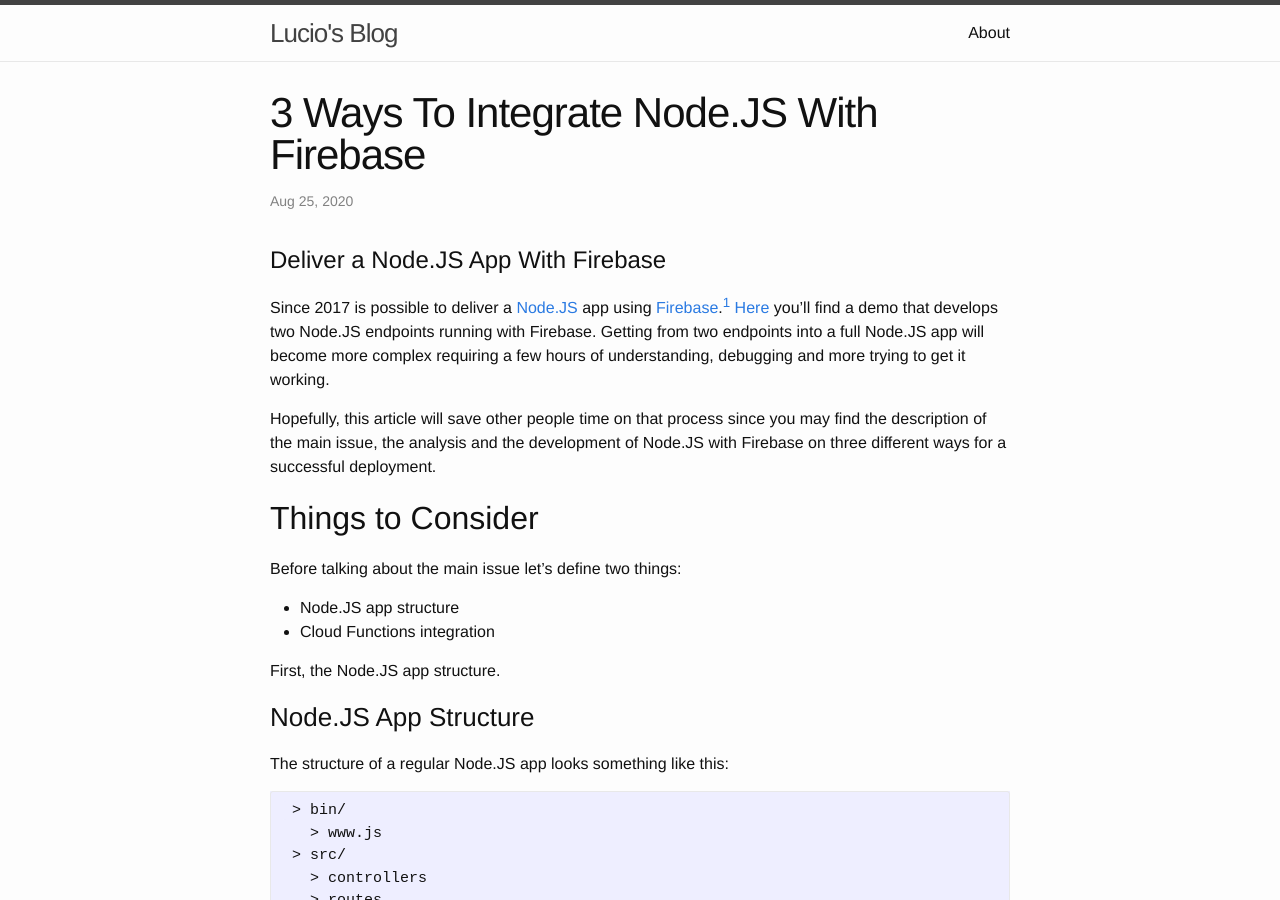
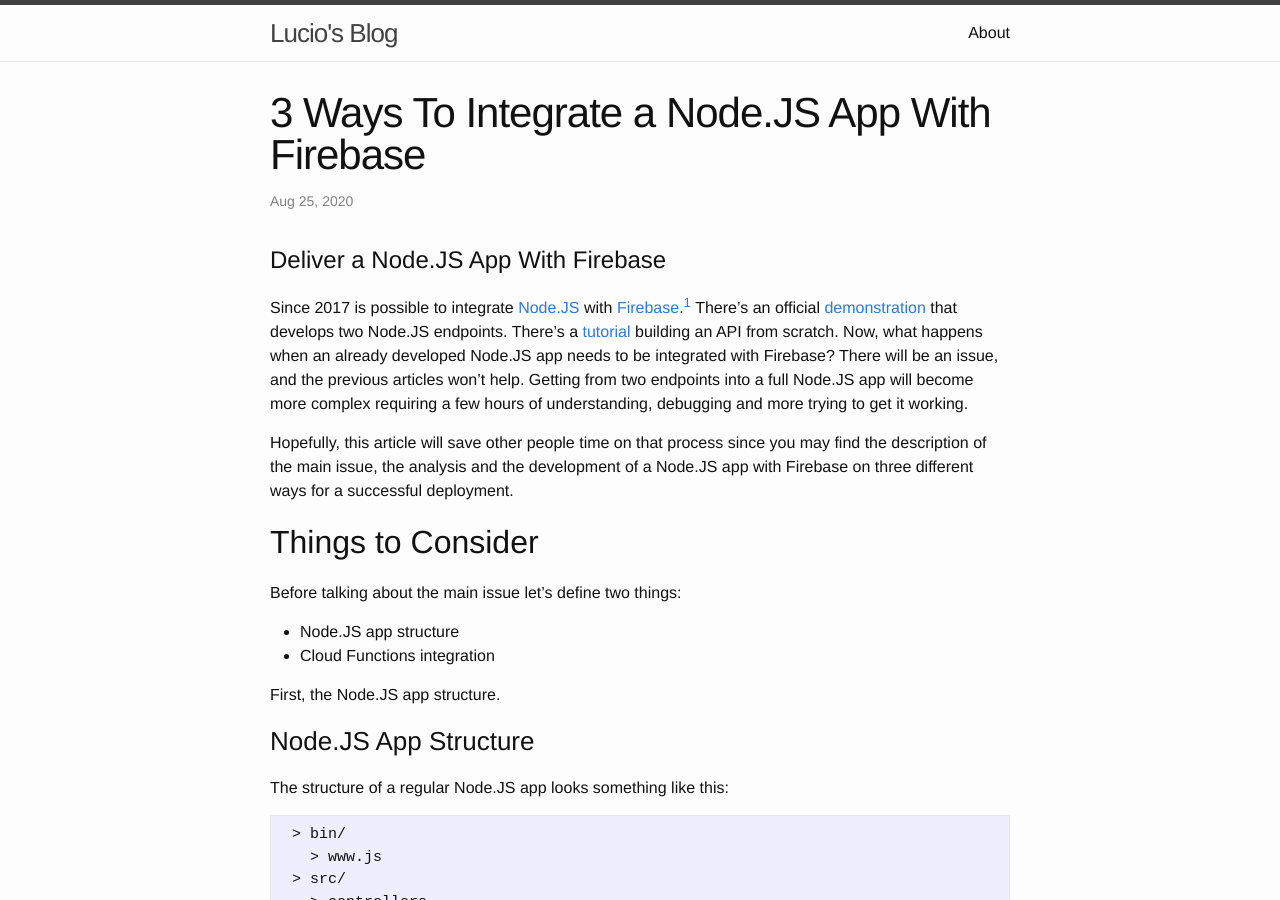
Before and after one commit to luciomartinez/luciomartinez.github.io, a Jekyll site: the page built from _posts/2020-08-25-3-ways-to-integrate-nodejs-with-firebase.md, in a window 1280 px wide and 900 px high. Built offline with Jekyll 4.4.1, drawn with Linux system fonts in a browser that asks for light colours.

Commit message:
Update post

```diff
--- a/_posts/2020-08-25-3-ways-to-integrate-nodejs-with-firebase.md
+++ b/_posts/2020-08-25-3-ways-to-integrate-nodejs-with-firebase.md
@@ -1,16 +1,20 @@
 ---
 layout: post
-title:  3 Ways To Integrate Node.JS With Firebase
+title:  3 Ways To Integrate a Node.JS App With Firebase
 date:   2020-08-25 20:48:00 +0200
 categories: cloud
 ---
 # Deliver a Node.JS App With Firebase
-Since 2017 is possible to deliver a [Node.JS](https://nodejs.org) app using [Firebase](https://firebase.google.com).<sup>[1](#reference1)</sup>
-[Here](https://youtu.be/LOeioOKUKI8) you'll find a demo that develops two Node.JS endpoints running with Firebase.
-Getting from two endpoints into a full Node.JS app will become more complex requiring a few hours of understanding, debugging and more trying to get it working.
+Since 2017 is possible to integrate [Node.JS](https://nodejs.org) with [Firebase](https://firebase.google.com).<sup>[1](#reference1)</sup>
+There's an official [demonstration](https://youtu.be/LOeioOKUKI8) that develops two Node.JS endpoints.
+There's a [tutorial](https://indepth.dev/building-an-api-with-firebase/) building an API from scratch.
+Now, what happens when an already developed Node.JS app needs to be integrated with Firebase?
+There will be an issue, and the previous articles won't help.
+Getting from two endpoints into a full Node.JS app will become more complex
+requiring a few hours of understanding, debugging and more trying to get it working.
 
 Hopefully, this article will save other people time on that process since you may find the description of the main issue,
-the analysis and the development of Node.JS with Firebase on three different ways for a successful deployment.
+the analysis and the development of a Node.JS app with Firebase on three different ways for a successful deployment.
 
 ## Things to Consider
 Before talking about the main issue let's define two things:
```
